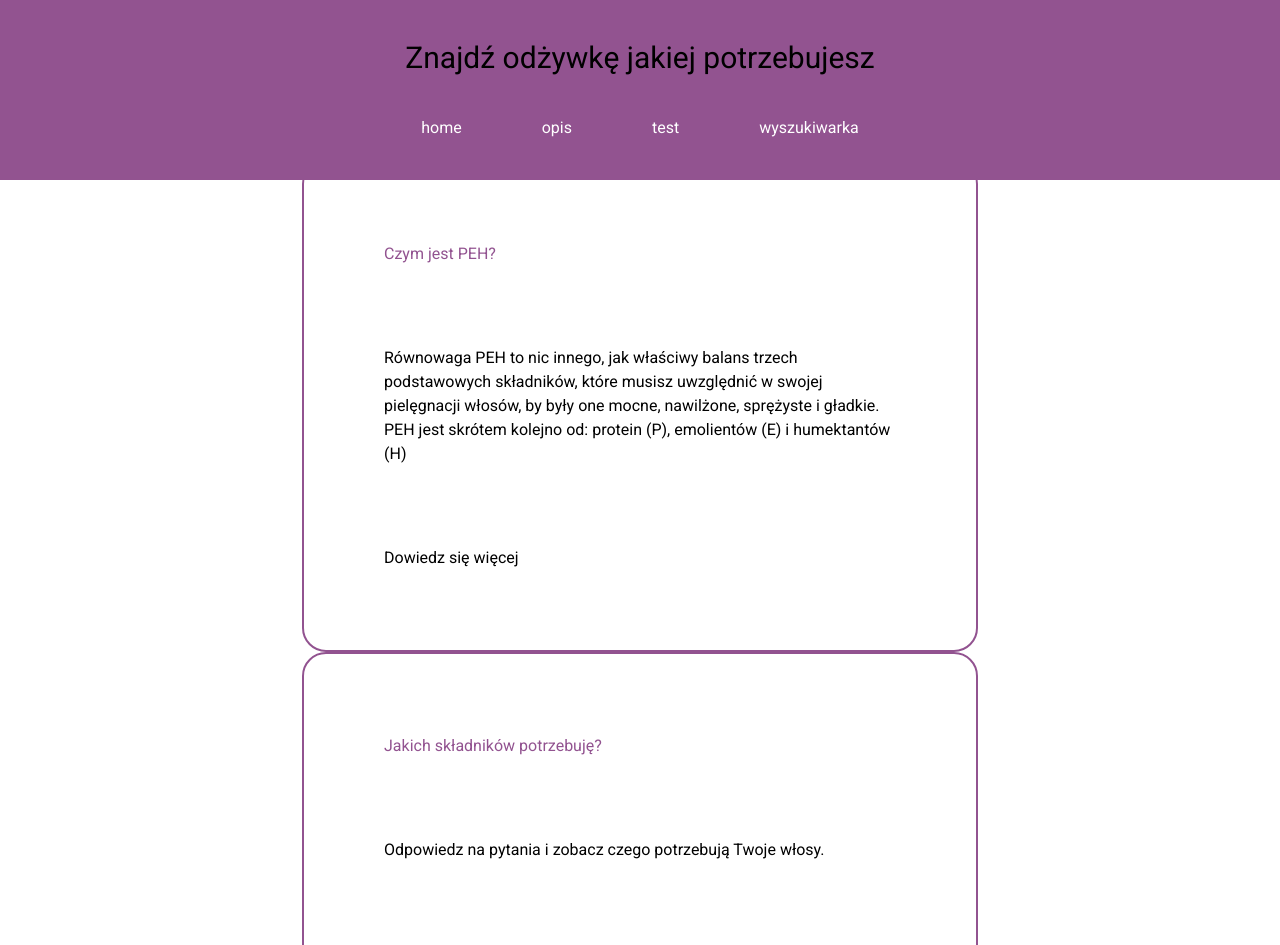
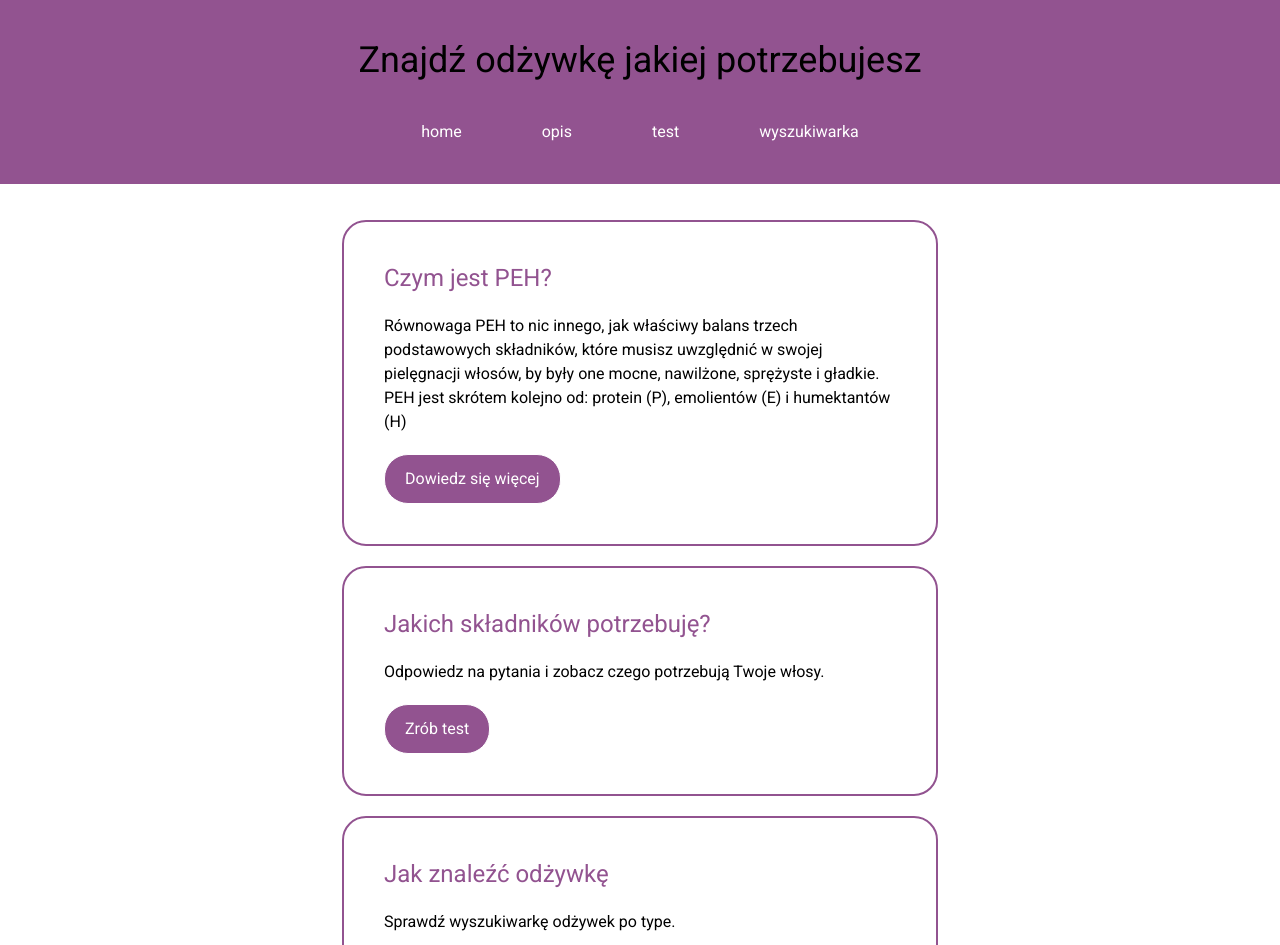
Before and after one commit to AhuraMagda/peh-app, a React (Vite) app in the folder front-end/: page / in a window 1280 px wide. Shown: the top 945 px of the page. Built offline with nearby package versions, Linux system fonts and the light colour scheme.

Commit message:
converted scss to tailwind

```diff
--- a/front-end/src/components/Home.jsx
+++ b/front-end/src/components/Home.jsx
@@ -1,39 +1,43 @@
 import { Link } from "react-router-dom";
 
 function Home() {
+  const tables = [
+    {
+      header: "Czym jest PEH?",
+      description:
+        "Równowaga PEH to nic innego, jak właściwy balans trzech podstawowych składników, które musisz uwzględnić w swojej pielęgnacji włosów, by były one mocne, nawilżone, sprężyste i gładkie. PEH jest skrótem kolejno od: protein (P), emolientów (E) i humektantów (H)",
+      btnPath: "/about",
+      btnText: "Dowiedz się więcej",
+    },
+    {
+      header: "Jakich składników potrzebuję?",
+      description:
+        "Odpowiedz na pytania i zobacz czego potrzebują Twoje włosy.",
+      btnPath: "/test",
+      btnText: "Zrób test",
+    },
+    {
+      header: "Jak znaleźć odżywkę",
+      description: "Sprawdź wyszukiwarkę odżywek po type.",
+      btnPath: "/products",
+      btnText: "Wyszukaj odżywkę",
+    },
+  ];
+
   return (
-    <main className="mt-20vh">
-      <div className="border-2 border-solid border-main rounded-3xl p-20">
-        <h2 className="text-main">Czym jest PEH?</h2>
-        <p className="max-w-lg py-20">
-          Równowaga PEH to nic innego, jak właściwy balans trzech podstawowych
-          składników, które musisz uwzględnić w swojej pielęgnacji włosów, by
-          były one mocne, nawilżone, sprężyste i gładkie. PEH jest skrótem
-          kolejno od: protein (P), emolientów (E) i humektantów (H)
-        </p>
-        <Link to="/about">
-          <button>Dowiedz się więcej</button>
-        </Link>
-      </div>
-      <div className="border-2 border-solid border-main rounded-3xl p-20">
-        <h2 className="text-main">Jakich składników potrzebuję?</h2>
-        <p className="max-w-lg py-20">
-          Odpowiedz na pytania i zobacz czego potrzebują Twoje włosy.
-        </p>
-        <Link to="/test">
-          <button>Zrób test</button>
-        </Link>
-
-      </div>
-      <div className="border-2 border-solid border-main rounded-3xl p-20">
-        <h2 className="text-main">Jak znaleźć odżywkę?</h2>
-        <p className="max-w-lg py-20">
-          Sprawdź wyszukiwarkę odżywek po type.
-        </p>
-        <Link to="/products">
-          <button className="p-7 text-white border-1 border-solid border-white bg-main rounded-2xl cursor-pointer">Wyszukaj odżywkę</button>
-        </Link>
-      </div>
+    <main className="mt-20vh pt-10">
+      {tables.map((table) => (
+        <div
+          key={table.header}
+          className="border-2 border-solid border-main rounded-3xl p-10 mt-5"
+        >
+          <h2 className="text-main text-2xl">{table.header}</h2>
+          <p className="max-w-lg py-5">{table.description}</p>
+          <Link to={table.btnPath}>
+            <button className="bg-main border border-solid border-white px-5 py-3 rounded-3xl text-white hover:bg-white hover:text-main hover:border-main transition-all">{table.btnText}</button>
+          </Link>
+        </div>
+      ))}
     </main>
   );
 }
--- a/front-end/src/components/Layout.jsx
+++ b/front-end/src/components/Layout.jsx
@@ -13,7 +13,7 @@ function Layout() {
   return (
     <div className="w-full flex justify-center items-center flex-col ">
       <header className="fixed top-0 flex justify-center items-center flex-col w-full bg-main min-h-20vh">
-        <h1 className="text-3xl pt-10">Znajdź odżywkę jakiej potrzebujesz</h1>
+        <h1 className="text-4xl pt-10">Znajdź odżywkę jakiej potrzebujesz</h1>
         <nav>
           <ul className="flex">
             {navLinks.map((navLink) => (
--- a/front-end/src/components/ProductCard.jsx
+++ b/front-end/src/components/ProductCard.jsx
@@ -5,14 +5,12 @@ function ProductCard() {
   const product = useLoaderData();
   let navigate = useNavigate();
   return (
-    <>
-      <main className="product">
-        <button onClick={()=>navigate(-1)}>wróć</button>
-        <img src={`/${product.img}`} />
-        <h2>{product.name}</h2>
-        <p>{product.ingredients.join(", ")}</p>
-      </main>
-    </>
+    <div className="flex justify-center items-center flex-col">
+      <button onClick={() => navigate(-1)}>wróć</button>
+      <img src={`/${product.img}`} className="h-48" />
+      <h2 className="p-2.5 text-2xl">{product.name}</h2>
+      <p className="py-6 max-w-sm">{product.ingredients.join(", ")}</p>
+    </div>
   );
 }
 
--- a/front-end/src/components/ProductsList.jsx
+++ b/front-end/src/components/ProductsList.jsx
@@ -5,7 +5,7 @@ function ProductsList() {
 
   return (
     <>
-      <div className="products-list">
+      <div className="flex justify-center items-center flex-wrap px-2 py-4">
         {products
           .map((product) => {
             return (
@@ -13,9 +13,9 @@ function ProductsList() {
                 key={product.id}
                 to={`/products/${product.type}/${product.id}`}
               >
-                <div className="products-list__product-card">
-                  <img src={`/${product.img}`} alt="kallos" />
-                  <div className="products-list__product-card__text">
+                <div className="flex bg-white p-2.5 w-72 m-2.5 border-2 border-solid border-yellow-400 rounded-xl">
+                  <img src={`/${product.img}`} alt="kallos" className="h-40"/>
+                  <div className="flex justify-center items-center flex-col">
                     <h2>{product.name}</h2>
                     <p>{product.type}</p>
                   </div>
--- a/front-end/src/components/ProductsNav.jsx
+++ b/front-end/src/components/ProductsNav.jsx
@@ -4,23 +4,23 @@ import { Link, Outlet } from "react-router-dom";
 
 function ProductsNav() {
   return (
-    <main className="products-page">
-      <div className="products-page__nav">
+    <main className="mt-20vh pt-10">
+      <div className="w-full flex justify-center items-center h-20vh">
         <Link to="/products/emolientowa">
-          <button>emolietowe</button>
+          <button className="m-5 bg-amber-400 p-2">emolietowe</button>
         </Link>
         <Link to="/products/proteinowa">
-          <button>proteinowe</button>
+          <button className="m-5 bg-amber-400 p-2">proteinowe</button>
         </Link>
         <Link to="/products/humektantowa">
-          <button>humektantowe</button>
+          <button className="m-5 bg-amber-400 p-2">humektantowe</button>
         </Link>
         <Link to="/products">
-          <button>wszystkie</button>
+          <button className="m-5 bg-amber-400 p-2">wszystkie</button>
         </Link>
       </div>
 
-      <div className="products-page__content">
+      <div>
         <Outlet />
       </div>
     </main>
--- a/front-end/src/scss/_config.scss
+++ /dev/null
@@ -1,13 +0,0 @@
-* {
-  margin: 0;
-  padding: 0;
-  border: 0;
-  font-family: "Roboto", sans-serif;
-}
-
-@mixin flexCenter($direction: row) {
-  display: flex;
-  align-items: center;
-  justify-content: center;
-  flex-direction: $direction;
-}
--- a/front-end/src/scss/main.css
+++ /dev/null
@@ -1,129 +0,0 @@
-* {
-  margin: 0;
-  padding: 0;
-  border: 0;
-  font-family: "Roboto", sans-serif;
-}
-
-.products-list {
-  display: flex;
-  align-items: center;
-  justify-content: center;
-  flex-direction: row;
-  flex-wrap: wrap;
-  padding: 50px 20px;
-}
-.products-list__product-card {
-  display: flex;
-  background-color: rgb(255, 255, 255);
-  padding: 10px;
-  width: 300px;
-  margin: 10px;
-  justify-content: space-around;
-  border: 2px solid rgb(220, 133, 4);
-  border-radius: 10px;
-}
-.products-list__product-card img {
-  height: 150px;
-}
-.products-list__product-card__text {
-  display: flex;
-  align-items: center;
-  justify-content: center;
-  flex-direction: column;
-}
-
-header {
-  position: fixed;
-  top: 0;
-  display: flex;
-  align-items: center;
-  justify-content: center;
-  flex-direction: column;
-  min-height: 10vh;
-  width: 100%;
-  color: rgb(0, 0, 0);
-  background-color: rgb(146, 83, 144);
-}
-
-nav ul {
-  display: flex;
-}
-nav ul li {
-  padding: 10px;
-  list-style: none;
-}
-nav ul li a {
-  color: white;
-}
-
-main {
-  margin-top: 20vh;
-}
-
-.products-page__nav {
-  width: 100%;
-  display: flex;
-  align-items: center;
-  justify-content: center;
-  flex-direction: row;
-  height: 10vh;
-}
-.products-page__nav button {
-  margin: 5px;
-  background-color: rgb(194, 144, 75);
-  padding: 10px;
-}
-
-.home__intro {
-  border: 1px solid rgb(146, 83, 144);
-  padding: 20px;
-  margin-bottom: 20px;
-  border-radius: 20px;
-}
-.home__intro h2 {
-  color: rgb(146, 83, 144);
-}
-.home__intro p {
-  max-width: 500px;
-  padding: 20px 0px;
-}
-.home__intro button {
-  padding: 20px;
-  color: white;
-  border: 1px solid white;
-  background-color: rgb(169, 116, 167);
-  border-radius: 20px;
-  cursor: pointer;
-  transition: 500ms;
-}
-.home__intro button:hover {
-  background-color: rgb(255, 255, 255);
-  color: rgb(169, 116, 167);
-  border: 1px solid rgb(169, 116, 167);
-}
-
-.page-wrapper {
-  width: 100%;
-  display: flex;
-  align-items: center;
-  justify-content: center;
-  flex-direction: column;
-}
-
-.product {
-  display: flex;
-  align-items: center;
-  justify-content: center;
-  flex-direction: column;
-}
-.product img {
-  height: 200px;
-}
-.product h2 {
-  padding: 10px;
-}
-.product p {
-  padding: 20px 0px;
-  max-width: 400px;
-}/*# sourceMappingURL=main.css.map */
--- a/front-end/src/scss/main.scss
+++ /dev/null
@@ -1,76 +0,0 @@
-.products-list {
-  @include flexCenter();
-  flex-wrap: wrap;
-  padding: 50px 20px;
-
-  &__product-card {
-    display: flex;
-    background-color: rgb(255, 255, 255);
-    padding: 10px;
-    width: 300px;
-    margin: 10px;
-    justify-content: space-around;
-    border: 2px solid rgb(220, 133, 4);
-    border-radius: 10px;
-
-    img {
-      height: 150px;
-    }
-
-    &__text {
-      @include flexCenter(column);
-    }
-  }
-}
-
-
-
-
-main {
-  margin-top: 20vh;
-}
-
-.products-page {
-  &__nav {
-    width: 100%;
-    @include flexCenter();
-    height: 10vh;
-
-    button {
-      margin: 5px;
-      background-color: rgb(194, 144, 75);
-      padding: 10px;
-    }
-  }
-}
-
-.home {
-  &__intro {
-
-    button {
-
-
-      cursor: pointer;
-      transition: 500ms;
-    }
-    button:hover {
-      background-color: rgb(255, 255, 255);
-      color: rgb(169, 116, 167);
-      border: 1px solid rgb(169, 116, 167);
-    }
-  }
-}
-
-.product {
-  @include flexCenter(column);
-  img {
-    height: 200px;
-  }
-  h2 {
-    padding: 10px;
-  }
-  p {
-    padding: 20px 0px;
-    max-width: 400px;
-  }
-}
```
Also changed, not shown: 1 other file (tests, documents, lock files or other folders).
